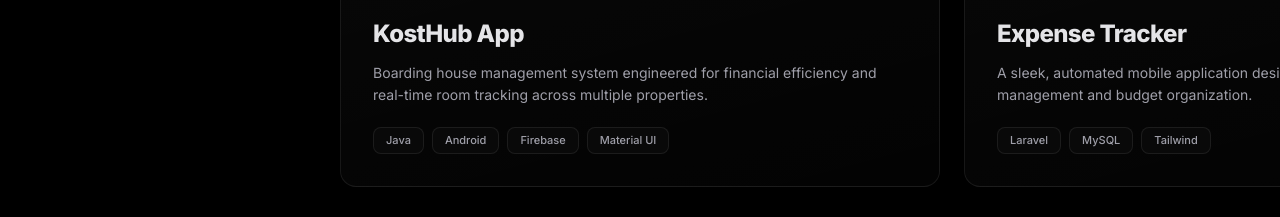
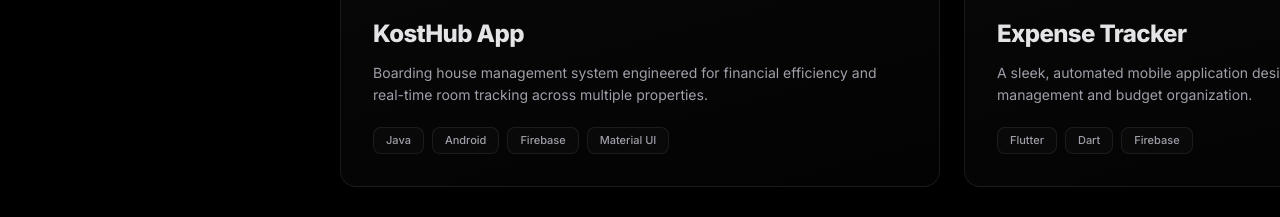
Before and after one commit to galxtria/Galxtria, a React (Vite) app: page / in a window 1280 px wide. Shown: the part 1360-1577 px from the top of the page. Built offline with nearby package versions, Linux system fonts and the light colour scheme.

Commit message:
fix: update Expense Tracker tech stack to Flutter/Dart/Firebase

```diff
--- a/src/App.jsx
+++ b/src/App.jsx
@@ -118,7 +118,7 @@
     title: 'Expense Tracker',
     desc: 'A sleek, automated mobile application designed for seamless financial management and budget organization.',
     fullDesc: 'Expense Tracker is a comprehensive mobile financial management tool that enables users to effortlessly log, categorize, and analyze their daily transactions on the go. It features an intuitive mobile interface, real-time budget monitoring, and visual data insights tailored for a seamless smartphone experience.',
-    tech: ['Laravel', 'MySQL', 'Tailwind'],
+    tech: ['Flutter', 'Dart', 'Firebase'],
     github: 'https://github.com/Praddddd/money_manager.git',
     year: '2026',
     img: expensetrackerImg,
```
